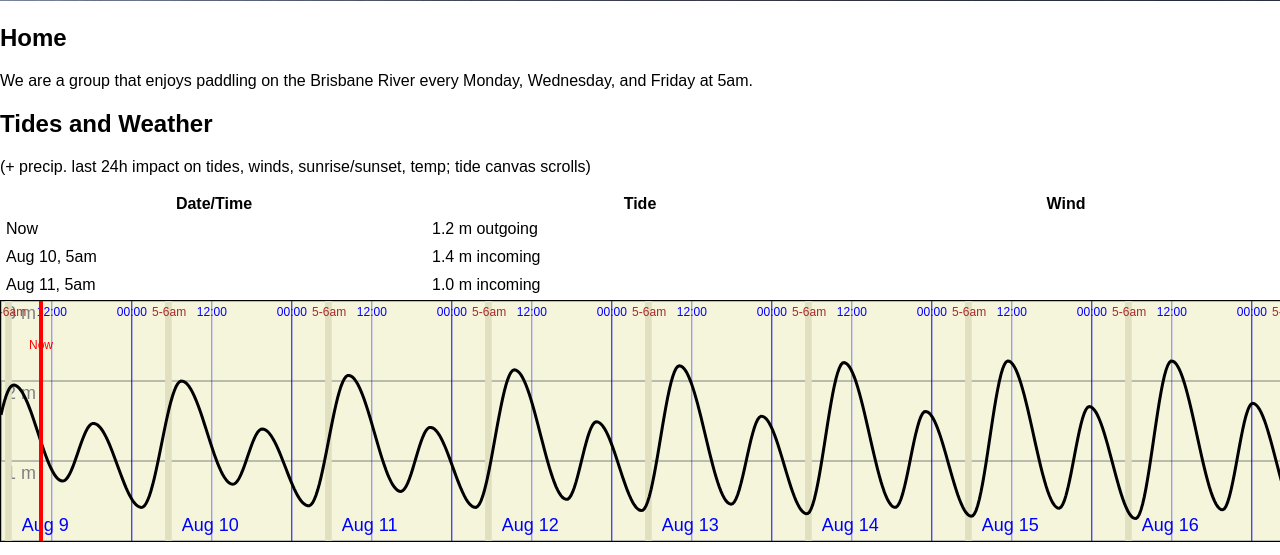
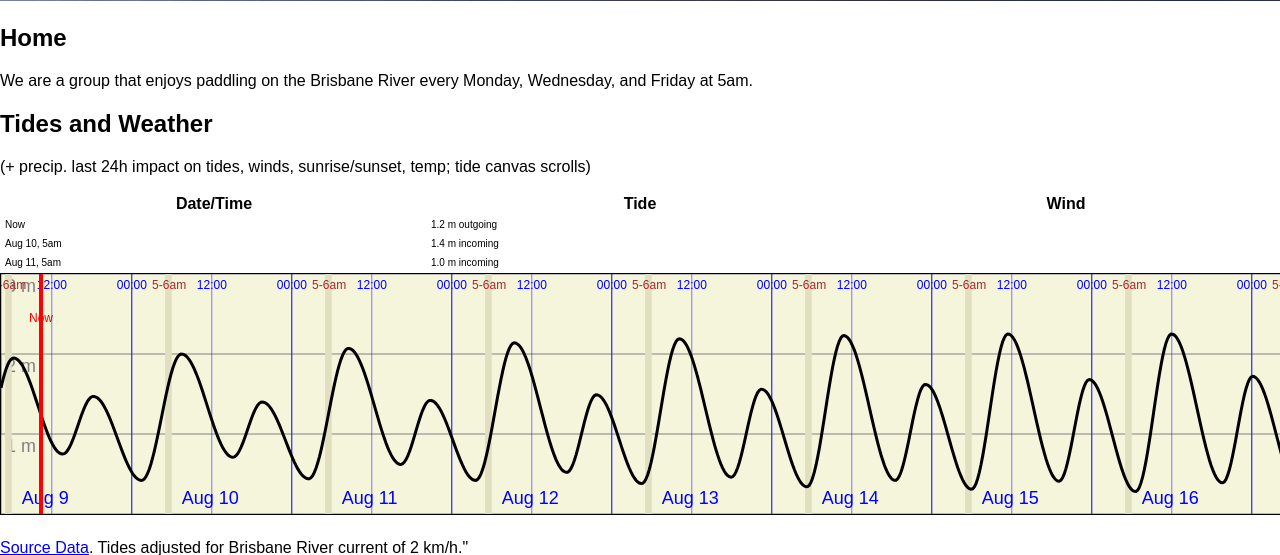
Before and after one commit to dpmatsalla/westendspearers, a PHP site: page / in a window 1280 px wide. Shown: the part 436-991 px from the top of the page. Run offline with PHP 8.4, Linux system fonts and the light colour scheme; some libraries are stand-ins or nearby versions.

Commit message:
Update styles.css

```diff
--- a/styles.css
+++ b/styles.css
@@ -49,7 +49,8 @@ table {
 }
 td {
     border: none;
-    padding: 4px;
+    font-size: 10px;
+    padding: 3px;
 }
 .calendar {
   border-collapse: collapse;
```
